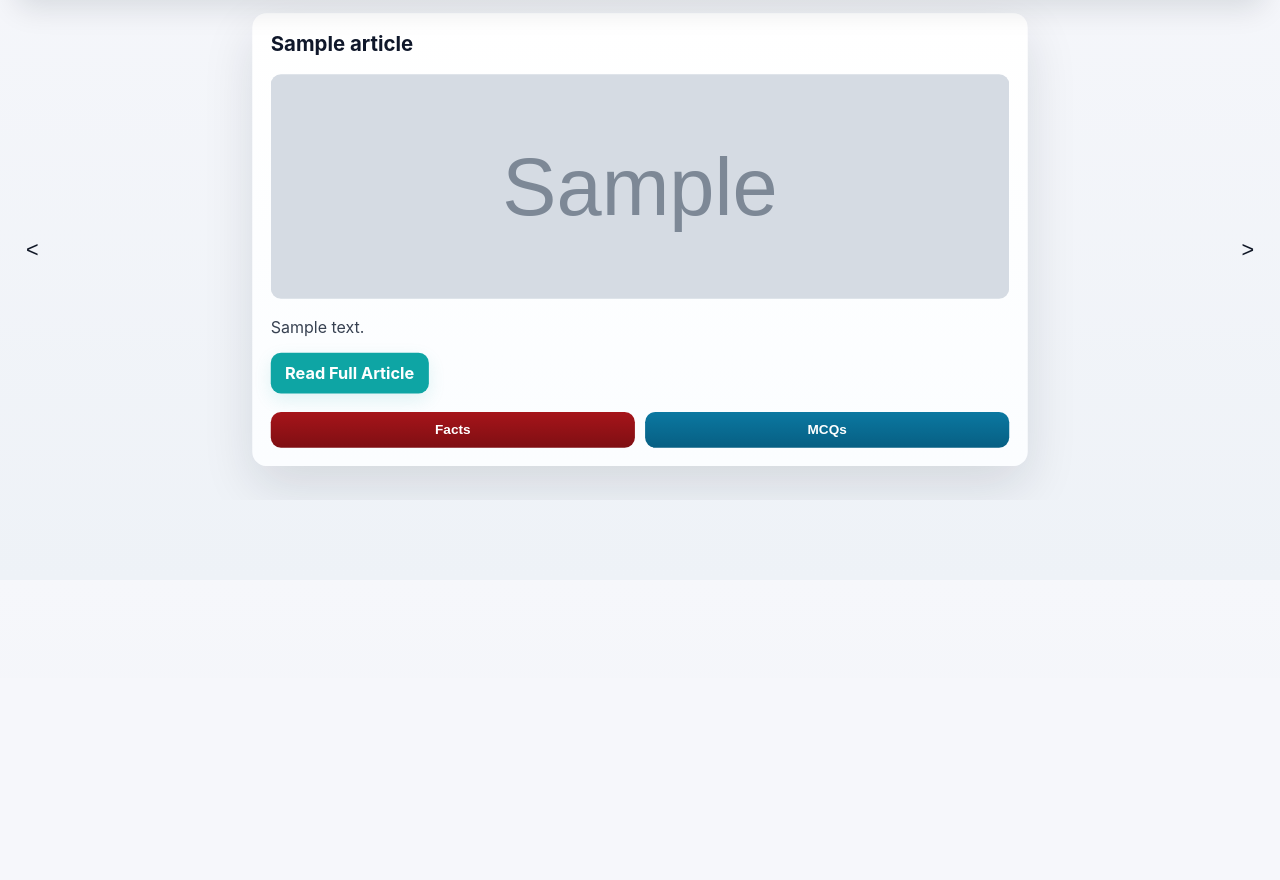
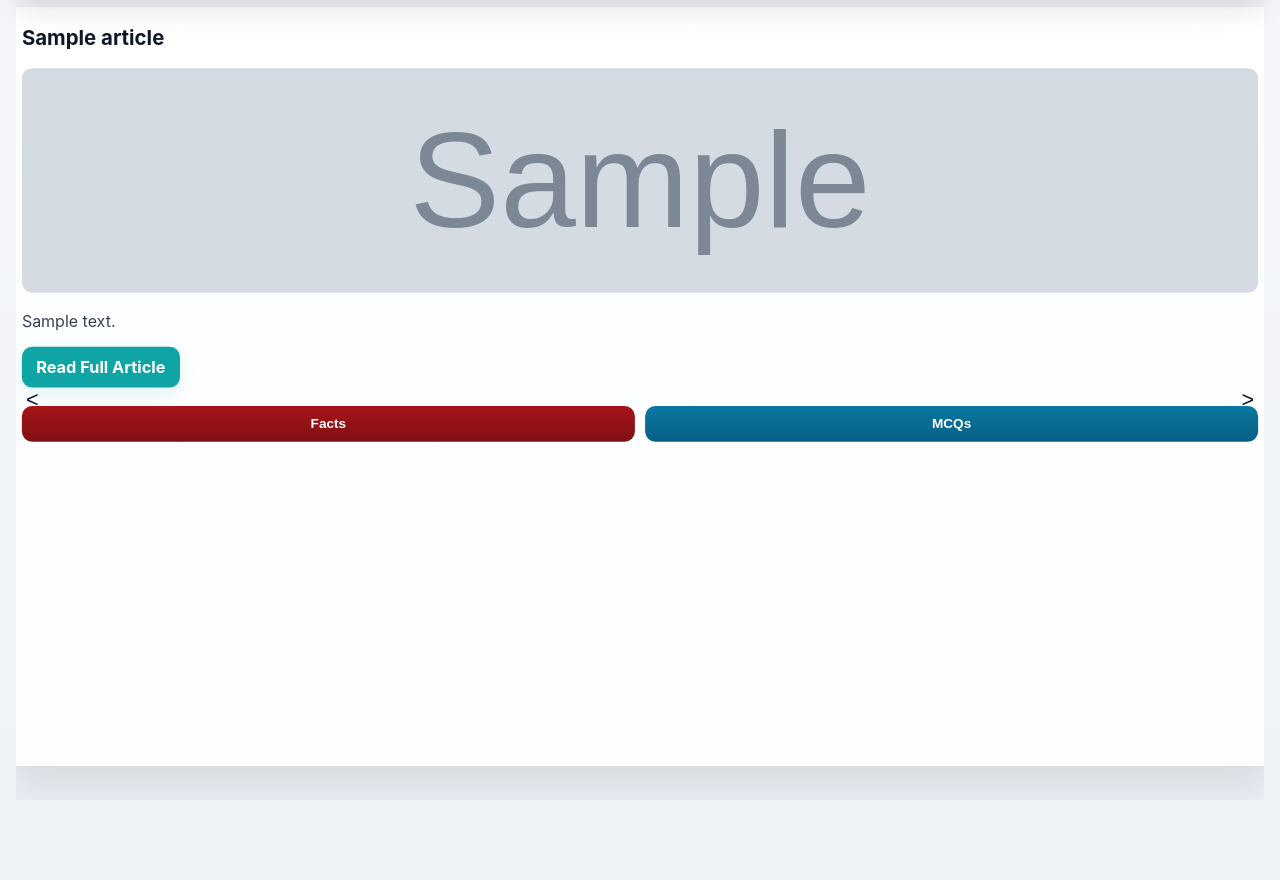
Before and after one commit to cyberpysch/toi_app, a Flask app: template app/templates/index.html in a window 1280 px wide. Shown: the part 122-1002 px from the top of the page. Before the commit the page ends 622 px from the top, so only its background shows below. Run offline with Flask 3, Linux system fonts and the light colour scheme; the template is opened without the code that fills it: most values are stand-ins (such as "Sample title", 1, 10 or a date in 2020); grey boxes marked "Sample" are stand-in pictures.

Commit message:
style updated 1

```diff
--- a/app/static/css/style.css
+++ b/app/static/css/style.css
@@ -51,6 +51,11 @@ header.app-header {
     gap: 12px;
     width: 100%;
     max-width: 760px;
+    height: 100%; /* Make the card take full height of the container */
+    max-height: 100vh; /* Ensure it doesn't exceed the viewport height */
+    width: 100%; /* Make the card take full width */
+    max-width: 100%; /* Prevent overflow on smaller screens */
+    box-sizing: border-box; /* Include padding and border in dimensions */
 }
 
 .card .title { font-size: 1.25rem; margin-bottom: 6px; font-weight: 700; color: #0f172a; }
@@ -111,3 +116,8 @@ header.app-header {
     .card { padding: 14px; }
     header.app-header { font-size: 1.2rem; }
 }
+
+/* Adjust Swiper container for mobile */
+.swiper-container {
+    height: 100vh; /* Ensure the container takes full viewport height */
+}
```
